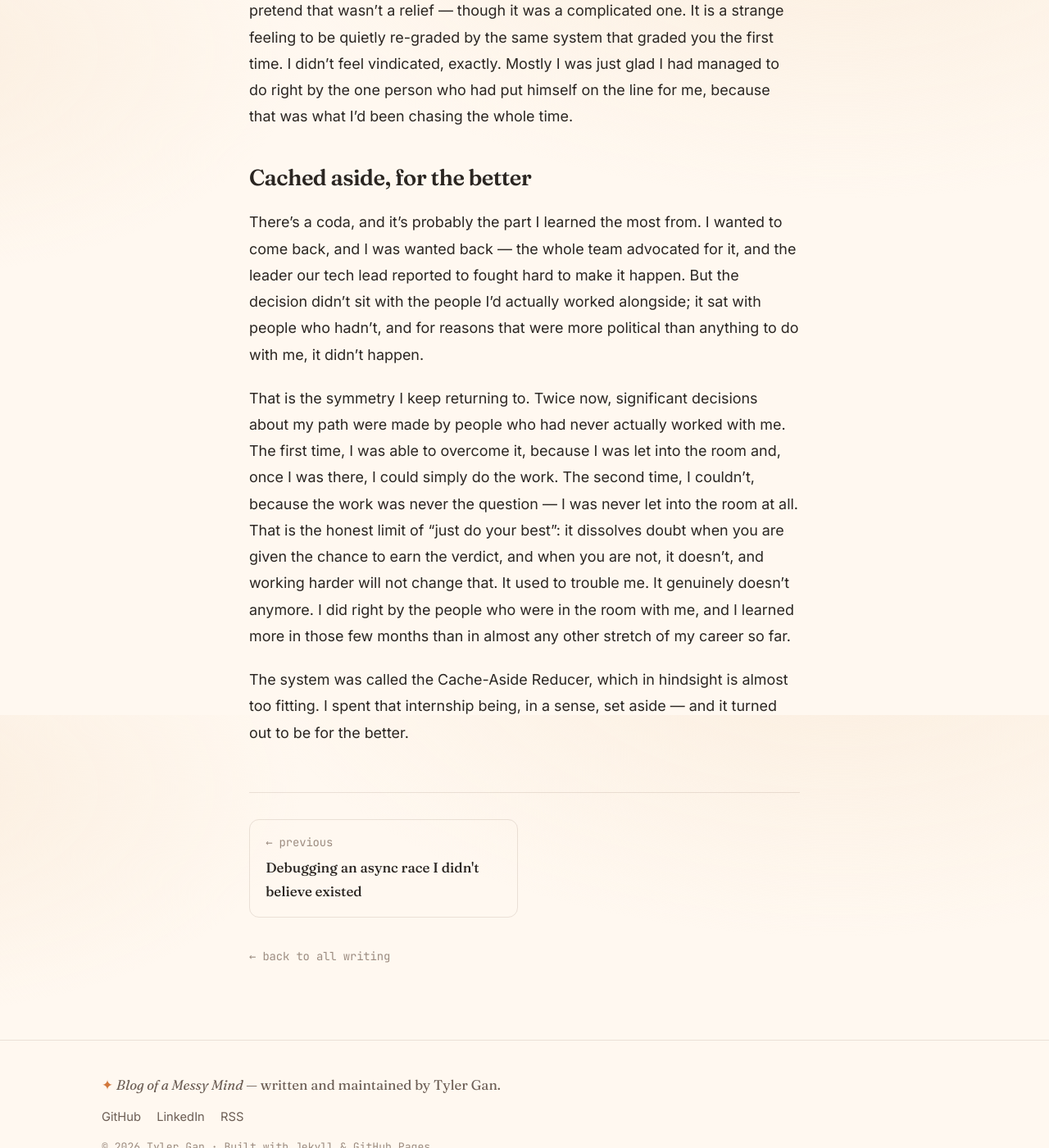
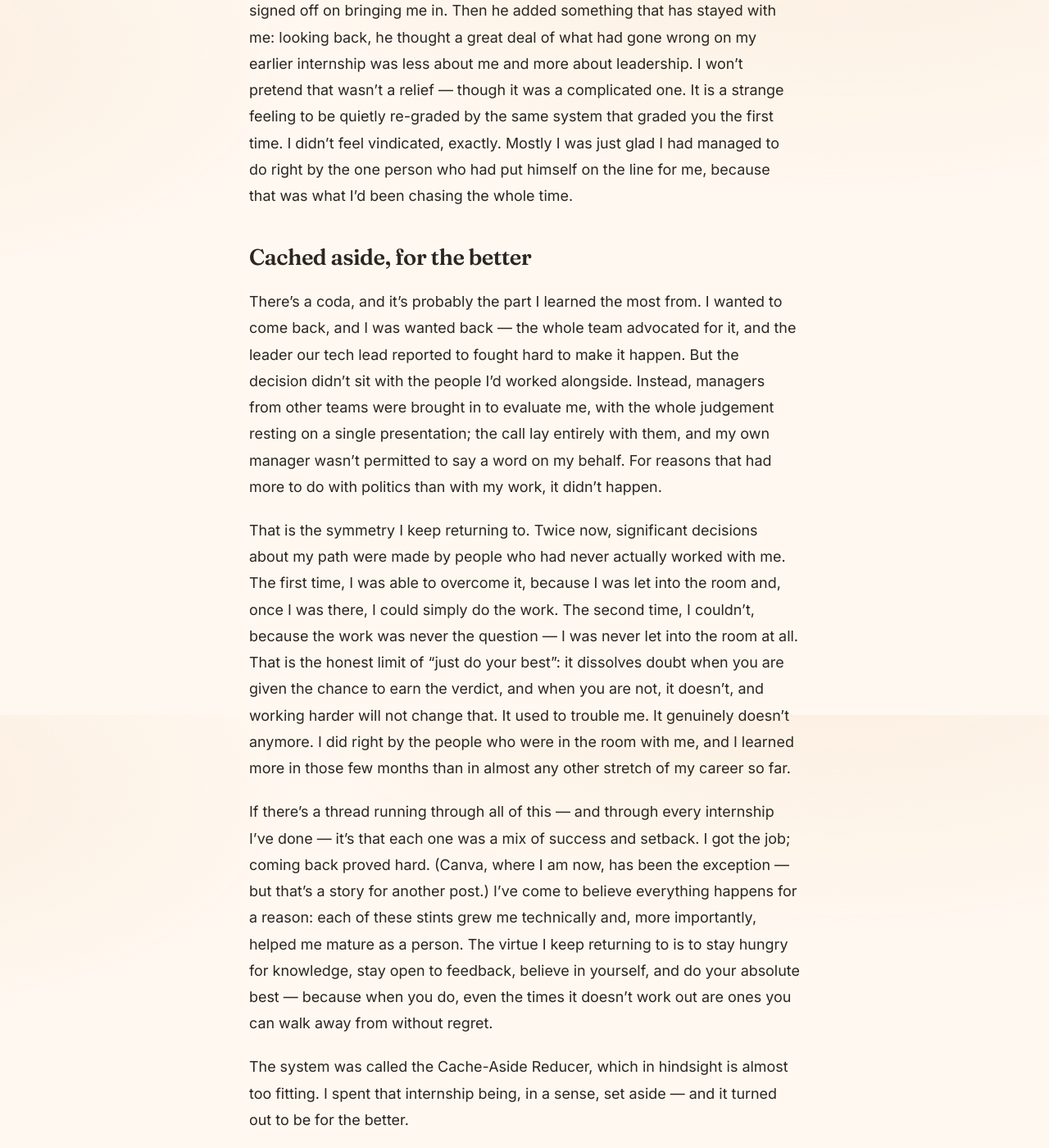
Before and after one commit to tylergan/boamm, a Jekyll site: the page built from _posts/2026-06-16-cached-aside-for-the-better.md, in a window 1280 px wide and 1400 px high, scrolled down 6328 px. Shown: the whole window at 82% size. Built offline with Jekyll 4.4.1, drawn with Linux system fonts in a browser that asks for light colours; some of the changed text lies outside the part shown.

Commit message:
Refine staleness, return-decision, and closing per PR review
- Reframe section as 'Dealing with potential staleness'; add the
  prefix-keyed TTL trie (longest-prefix-wins) staleness budgets
- Coda: the return call was made by managers from other teams on a
  single presentation, with my own manager not allowed to speak
- Add closing reflection: every internship was success and setback,
  the virtues (stay hungry, open to feedback, believe in yourself,
  do your best, no regrets), with a nod to Canva as the exception

```diff
--- a/_posts/2026-06-16-cached-aside-for-the-better.md
+++ b/_posts/2026-06-16-cached-aside-for-the-better.md
@@ -78,9 +78,9 @@ That took the hit ratio from around 1% to about 52%, and Redis CPU from 26% down
 
 This is the part I most want to be honest about: I did not build that ingress layer. A senior engineer on the team did — someone who became a good friend. I built the cache side: the local cache, the per-key expiry logic, the traffic controls that let us roll it out a few percent at a time, and the safety mechanisms around it. He built the routing. Neither half was worth much without the other. I was on a team where individual impact was measured and rewarded heavily, and yet the best thing I contributed there was something no individual could have produced alone. I've stopped believing the lone-genius account of engineering. The hardest problems I've watched get solved were solved by a team — people who trusted one another enough to keep arguing toward a single answer.
 
-## The part that kept me up at night
+## Dealing with potential staleness
 
-What genuinely kept me up was staleness. A cache can serve old data, and in a safety system "old data" can quietly mean "letting through something you should have caught." So we couldn't simply pick a cache size and move on — we had to sit down as a team and work through it score by score: how stale is too stale for this one? An expiry that is entirely safe for one signal is reckless for another.
+What genuinely kept me up was the risk of staleness. A cache can serve old data, and in a safety system "old data" can quietly mean "letting through something you should have caught." So we couldn't simply pick a cache size and move on — we had to work through it as a team, score by score: how stale is too stale for this one? An expiry that is entirely safe for one signal is reckless for another. We handled it with a TTL manager built around a trie keyed on the prefix of each cache key — longest prefix wins — so that every family of scores could be given its own staleness budget: a short expiry where a signal moved quickly, a longer one where it was safe to hold.
 
 What let me sleep was a dry-run mode: serve from the cache as normal, but still fetch the real value from Redis and compare the two, so that we could measure exactly how often we *would have* served something stale without ever actually doing so. On real traffic, even at 3.5 million requests per second, the number came back reassuringly small — we had judged the expiry strategy about right. The important part is that we knew it, with real evidence, before betting the system on it. Finding a way to be wrong safely before you are wrong expensively is probably the most useful habit I took from the whole project.
 
@@ -90,8 +90,10 @@ Towards the end, the most senior engineer in the org told me he was glad he'd si
 
 ## Cached aside, for the better
 
-There's a coda, and it's probably the part I learned the most from. I wanted to come back, and I was wanted back — the whole team advocated for it, and the leader our tech lead reported to fought hard to make it happen. But the decision didn't sit with the people I'd actually worked alongside; it sat with people who hadn't, and for reasons that were more political than anything to do with me, it didn't happen.
+There's a coda, and it's probably the part I learned the most from. I wanted to come back, and I was wanted back — the whole team advocated for it, and the leader our tech lead reported to fought hard to make it happen. But the decision didn't sit with the people I'd worked alongside. Instead, managers from other teams were brought in to evaluate me, with the whole judgement resting on a single presentation; the call lay entirely with them, and my own manager wasn't permitted to say a word on my behalf. For reasons that had more to do with politics than with my work, it didn't happen.
 
 That is the symmetry I keep returning to. Twice now, significant decisions about my path were made by people who had never actually worked with me. The first time, I was able to overcome it, because I was let into the room and, once I was there, I could simply do the work. The second time, I couldn't, because the work was never the question — I was never let into the room at all. That is the honest limit of "just do your best": it dissolves doubt when you are given the chance to earn the verdict, and when you are not, it doesn't, and working harder will not change that. It used to trouble me. It genuinely doesn't anymore. I did right by the people who were in the room with me, and I learned more in those few months than in almost any other stretch of my career so far.
 
+If there's a thread running through all of this — and through every internship I've done — it's that each one was a mix of success and setback. I got the job; coming back proved hard. (Canva, where I am now, has been the exception — but that's a story for another post.) I've come to believe everything happens for a reason: each of these stints grew me technically and, more importantly, helped me mature as a person. The virtue I keep returning to is to stay hungry for knowledge, stay open to feedback, believe in yourself, and do your absolute best — because when you do, even the times it doesn't work out are ones you can walk away from without regret.
+
 The system was called the Cache-Aside Reducer, which in hindsight is almost too fitting. I spent that internship being, in a sense, set aside — and it turned out to be for the better.
```
